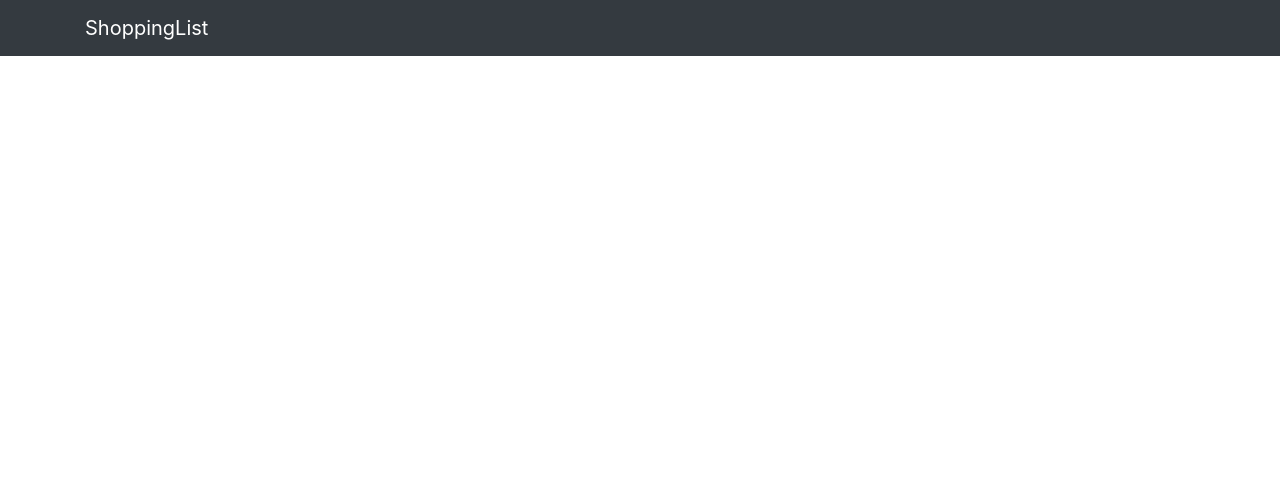
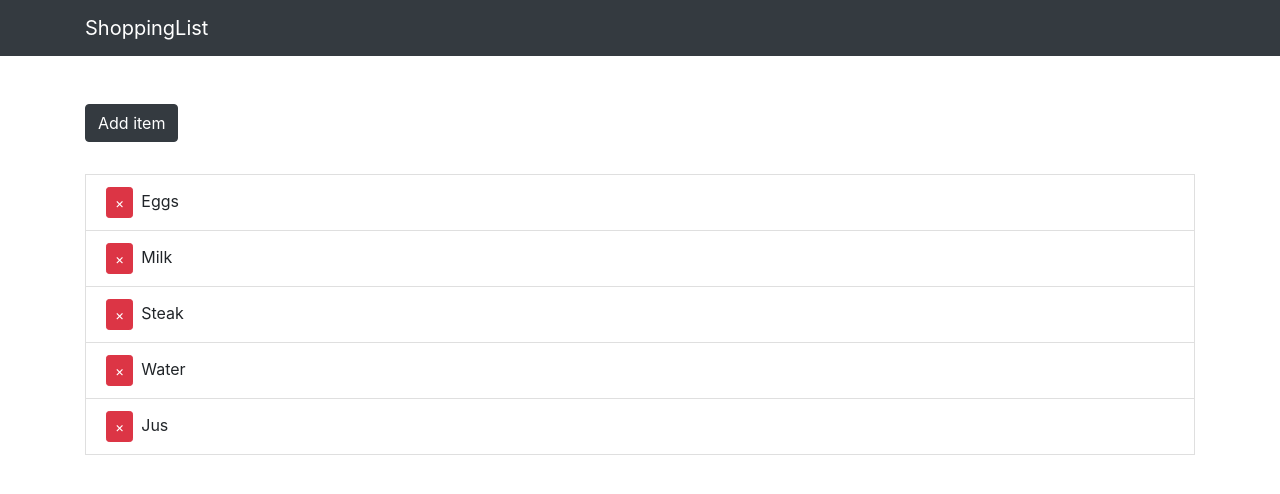
Before and after one commit to gracebir/mern-project, a React (Create React App) app in the folder client/: page / in a window 1280 px wide. Shown: the top 494 px of the page. Built offline with nearby package versions, Linux system fonts and the light colour scheme.

Commit message:
shopping list

```diff
--- a/client/package.json
+++ b/client/package.json
@@ -12,6 +12,7 @@
     "react-dom": "^16.13.1",
     "react-scripts": "3.4.1",
     "react-transition-group": "^4.4.1",
+    "react-uuid": "^1.0.2",
     "reactstrap": "^8.5.1",
     "uuid": "^8.2.0"
   },
--- /dev/null
+++ b/client/src/App.css
@@ -0,0 +1,22 @@
+.remove-btn {
+    margin-right: 0.5rem;
+}
+
+.fade-enter {
+    opacity: 0.01;
+}
+
+.fade-enter-active {
+    opacity: 1;
+    transition: opacity 100ms ease-in;
+
+}
+
+.fade-exit {
+    opacity: 1;
+}
+
+.fade-exit-active {
+    opacity: 0.01;
+    transition: opacity 100ms ease-in;
+}
--- a/client/src/App.js
+++ b/client/src/App.js
@@ -1,11 +1,15 @@
 import React from 'react';
 import 'bootstrap/dist/css/bootstrap.min.css'
 import AppNavBar from './components/AppNavBar';
+import ShppingList from './components/ShppingList';
+import './App.css';
+
 
 function App() {
   return (
     <div>
      <AppNavBar/>
+     <ShppingList/>
     </div>
   );
 }
--- /dev/null
+++ b/client/src/components/ShppingList.js
@@ -0,0 +1,67 @@
+import React, { Component } from 'react'
+import { Container,
+    ListGroup,
+    ListGroupItem,
+    Button} from 'reactstrap';
+
+import {
+    CSSTransition,
+    TransitionGroup
+} from 'react-transition-group';
+
+import uuid from 'react-uuid';
+
+
+export class ShppingList extends Component {
+    state = {
+        items: [
+            { id: uuid(), name: "Eggs"},
+            { id: uuid(), name: "Milk"},
+            { id: uuid(), name: "Steak"},
+            { id: uuid(), name: "Water"},
+            { id: uuid(), name: "Jus"}
+        ]
+    }
+    render() {
+        const { items } = this.state;
+        return (
+            <Container>
+                <Button color="dark"
+                style={{ marginBottom: '2rem'}}
+                onClick={
+                    ()=>{
+                        const name = prompt('entrer item');
+                        if(name){
+                            this.setState(state=>({
+                                items: [...state.items, {id: uuid(), name}]
+                            }));
+                        }
+                    }
+                }
+                >
+                     Add item</Button>
+                     <ListGroup>
+                         <TransitionGroup className="shopping-list">
+                             {items.map(({id, name})=>(
+                                 <CSSTransition key={id} timeout={500} classNames="fade">
+                                     <ListGroupItem>
+                                         <Button className="remove-btn"
+                                         color="danger"
+                                         size="sm"
+                                         onClick={()=>{
+                                             this.setState(state=>({
+                                                 items: state.items.filter(item => item.id !== id)
+                                             }))
+                                         }}>&times;</Button>
+                                         {name}
+                                     </ListGroupItem>
+                                 </CSSTransition>
+                             ))}
+                         </TransitionGroup>
+                     </ListGroup>
+            </Container>
+        )
+    }
+}
+
+export default ShppingList
```
Also changed, not shown: 1 other file (tests, documents, lock files or other folders).
